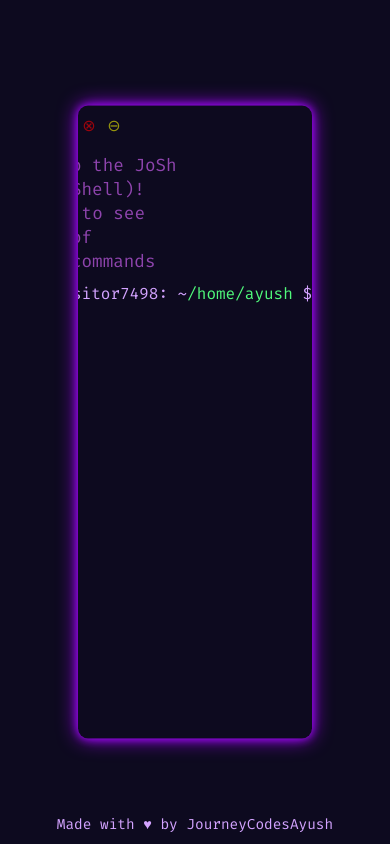
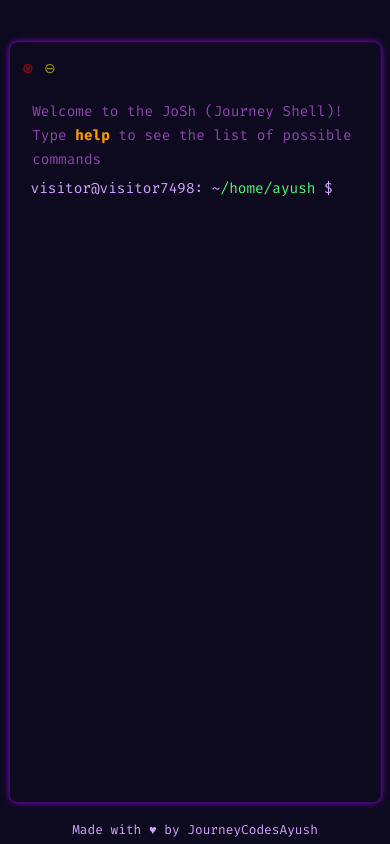
Before and after one commit to JourneyCodesAyush/JoSh, a website with bundled scripts: page index.html in a window 390 px wide. Built offline with nearby package versions, Linux system fonts and the light colour scheme.

Commit message:
fix(ui): make terminal interface responsive for mobile devices (#2)

```diff
--- a/style.css
+++ b/style.css
@@ -321,3 +321,81 @@ footer a {
     text-decoration: none;
     color: var(--primary-text);
 }
+
+/* Mobile reponsive design */
+@media (max-width: 480px) {
+
+  body {
+    overflow-x: hidden;
+    font-size: 14px;
+  }
+
+  .terminal {
+    width: 95vw;
+    height: 90vh;
+    top: 50%;
+    left: 50%;
+    transform: translate(-50%, -50%);
+    border-radius: 8px;
+    box-shadow: 0 0 6px 0 #a406ff;
+    padding: 8px;
+    position: absolute;
+  }
+
+  .terminalBody {
+    padding: 0.4rem;
+    white-space: pre-wrap;
+    word-break: break-word;
+    overflow-y: auto;
+    overflow-x: hidden;
+    max-height: 100%;
+    box-sizing: border-box;
+  }
+
+  .userShell {
+    flex-wrap: wrap;
+    gap: 6px;
+    padding-left: 0.4rem;
+    padding-right: 0.4rem;
+  }
+
+  .content {
+    flex-wrap: wrap;
+    left: 0;
+    gap: 4px;
+  }
+
+  .userInfo {
+    font-size: 0.9rem;
+    max-width: 100%;
+    white-space: pre-wrap;
+    word-break: break-word;
+    overflow: hidden;
+    text-overflow: ellipsis;
+  }
+
+  .directory {
+    font-size: 0.9rem;
+  }
+
+  input {
+    font-size: 0.9rem;
+  }
+
+  .userOutput,
+  .welcomeMessage {
+    padding-left: 0.5rem;
+    padding-right: 0.5rem;
+    font-size: 0.9rem;
+  }
+
+  footer {
+    font-size: 0.8rem;
+    padding: 6px 0;
+  }
+
+  pre, code {
+    white-space: pre-wrap;
+    word-wrap: break-word;
+  }
+}
```
